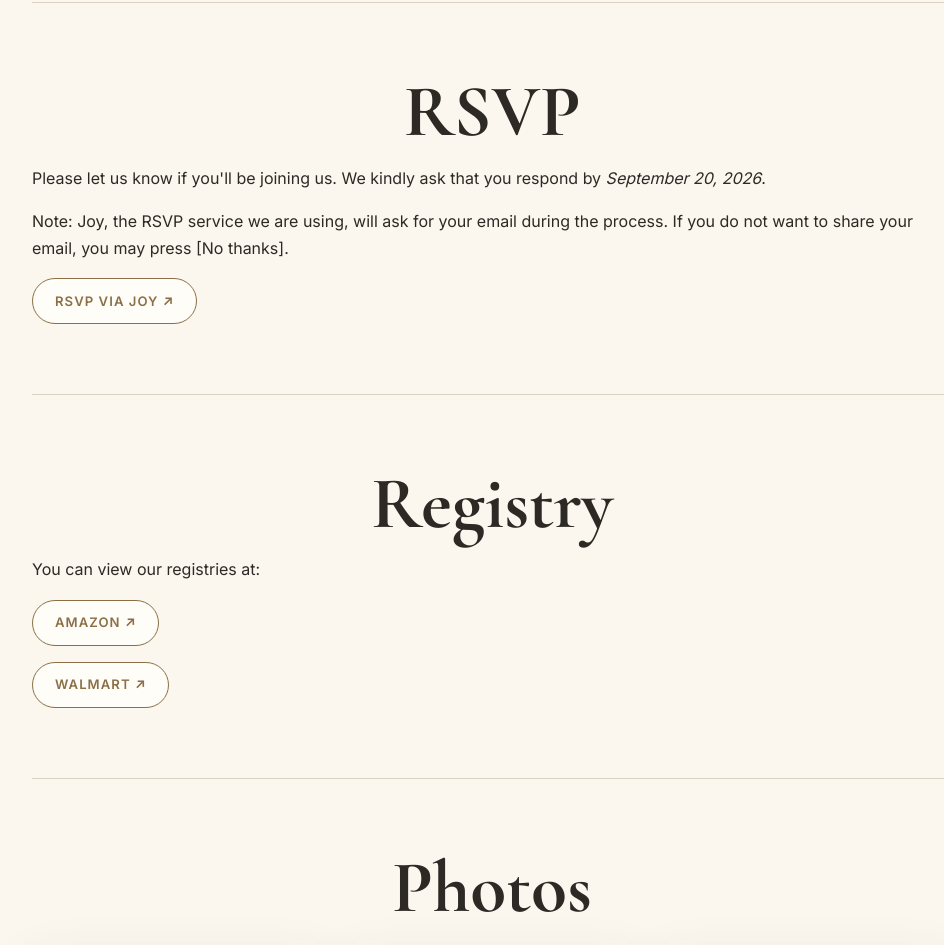
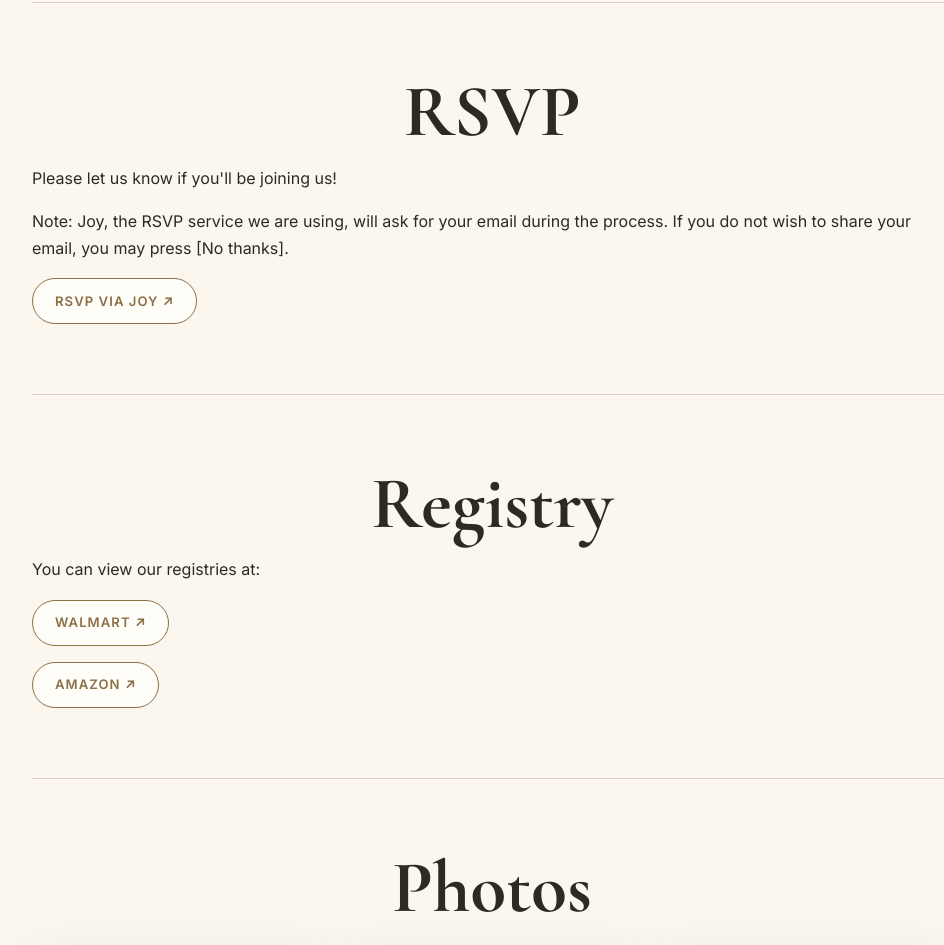
Before and after one commit to Miriam-And-Jonas/Miriam-And-Jonas.github.io, a plain HTML site: page index.html in a window 1280 px wide. Shown: the part 1638-2583 px from the top of the page, without its empty margins (148-1092 px from the left). Drawn offline with nearby package versions, Linux system fonts and the light colour scheme; grey boxes are pictures that could not be loaded.

Commit message:
Swap registries, remove RSVP date

```diff
--- a/index.html
+++ b/index.html
@@ -59,12 +59,11 @@
       <section class="section" id="rsvp" aria-labelledby="rsvp-title">
         <h2 id="rsvp-title">RSVP</h2>
         <p>
-          Please let us know if you'll be joining us. We kindly ask that you respond by
-          <em>September 20, 2026</em>.
+          Please let us know if you'll be joining us!
         </p>
         <p>
           Note: Joy, the RSVP service we are using, will ask for your email during the process.
-          If you do not want to share your email, you may press [No thanks].
+          If you do not wish to share your email, you may press [No thanks].
         </p>
         <p>
           <a class="button" href="https://withjoy.com/miriam-and-jonas/rsvp" target="_blank" rel="noreferrer">
@@ -77,13 +76,13 @@
         <h2 id="registry-title">Registry</h2>
         <p>You can view our registries at:</p>
         <p>
-          <a class="button" href="https://www.amazon.com/wedding/guest-view/88OPPTKGETRV" target="_blank" rel="noreferrer">
-            Amazon ↗
+          <a class="button" href="https://www.walmart.com/registry/WR/3647d8eb-1593-42dd-8f24-0aa3f211b86a" target="_blank" rel="noreferrer">
+            Walmart ↗
           </a>
         </p>
         <p>
-          <a class="button" href="https://www.walmart.com/registry/WR/3647d8eb-1593-42dd-8f24-0aa3f211b86a" target="_blank" rel="noreferrer">
-            Walmart ↗
+          <a class="button" href="https://www.amazon.com/wedding/guest-view/88OPPTKGETRV" target="_blank" rel="noreferrer">
+            Amazon ↗
           </a>
         </p>
       </section>
```
